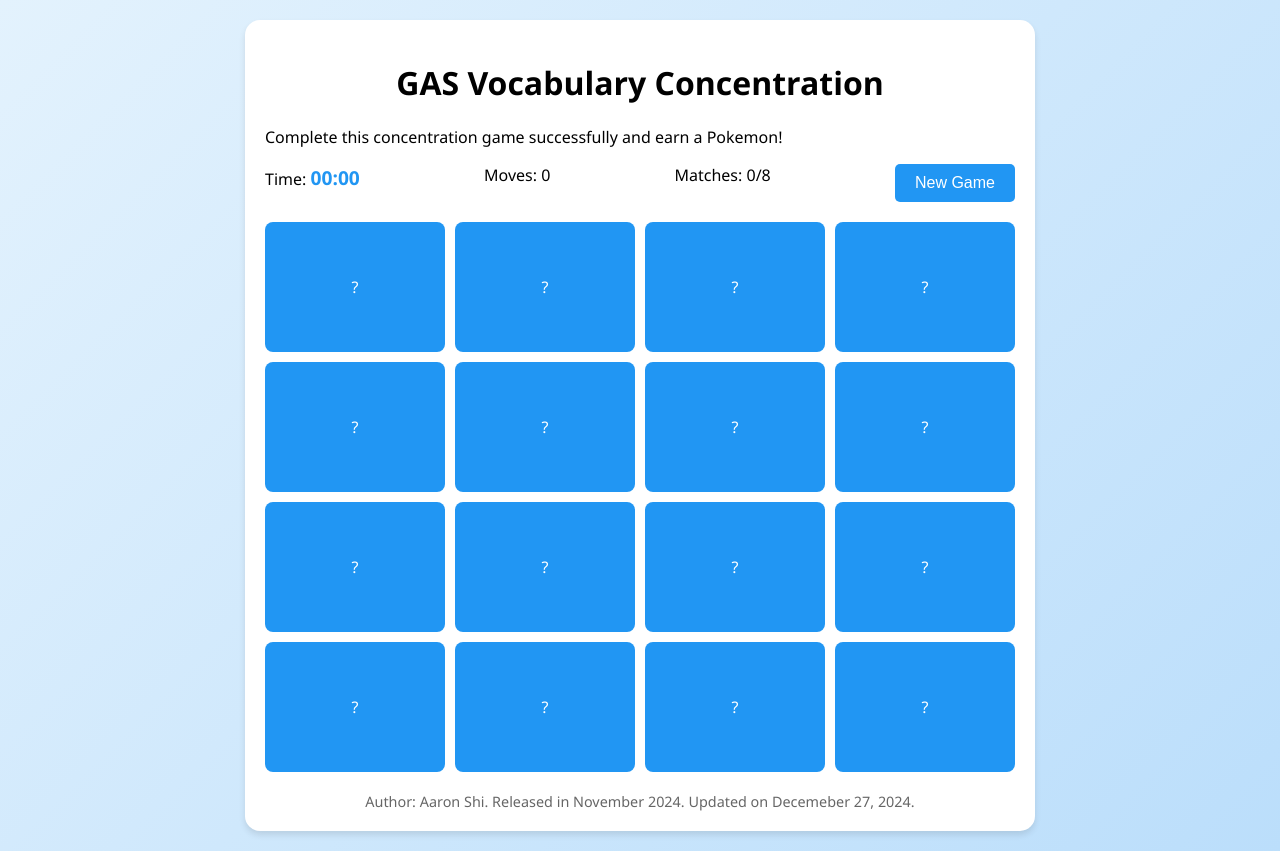
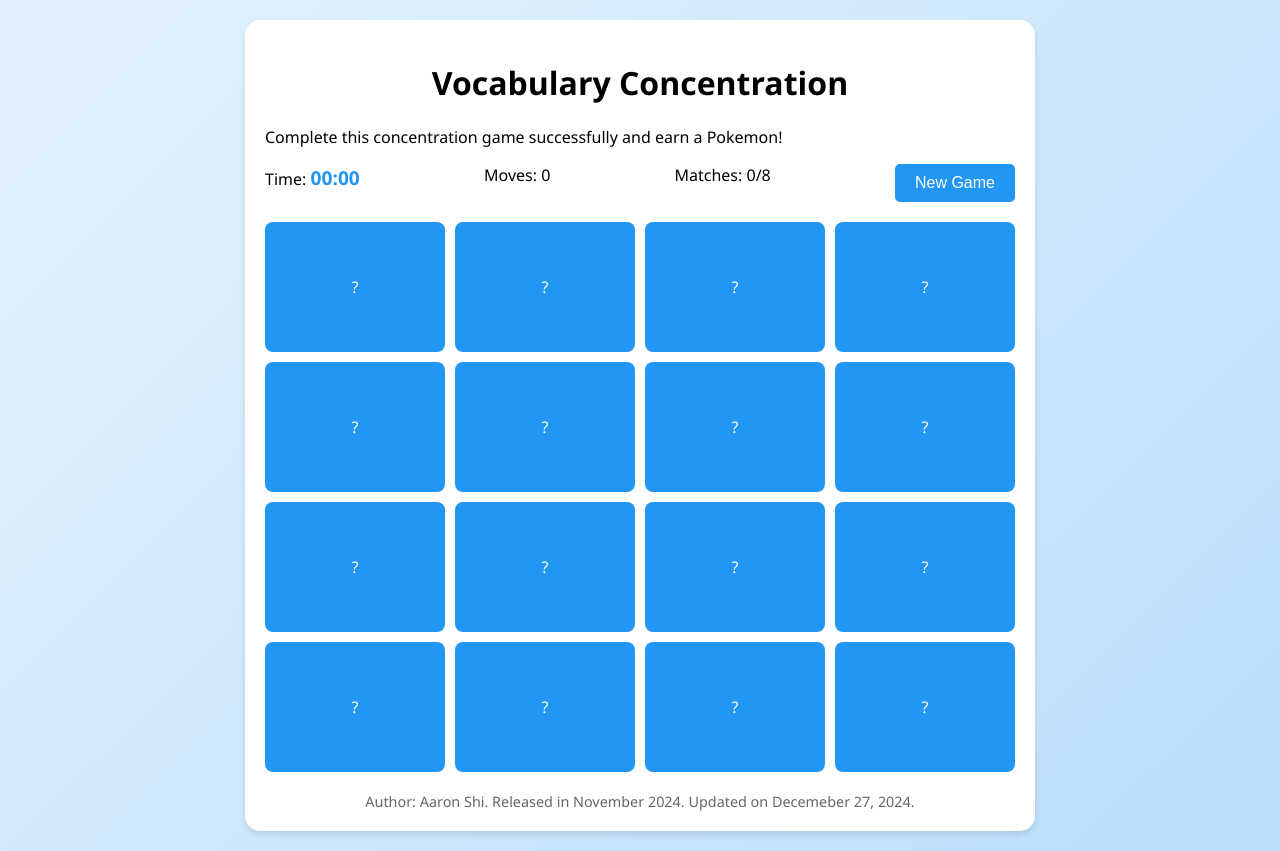
Before and after one commit to alittlemoreenglish/concentration-longteng-b1l7-l9, a plain HTML site: page index.html in a window 1280 px wide. Drawn offline with Linux system fonts and the light colour scheme.

Commit message:
Update index.html

```diff
--- a/index.html
+++ b/index.html
@@ -151,7 +151,7 @@ h1, h2 {
 </head>
 <body>
     <div class="game-container">
-        <h1>GAS Vocabulary Concentration</h1>
+        <h1>Vocabulary Concentration</h1>
         <p class="subtitle">Complete this concentration game successfully and earn a Pokemon!</p>
         <div class="stats">
             <div>Time: <span id="timer" class="timer">00:00</span></div>
```
